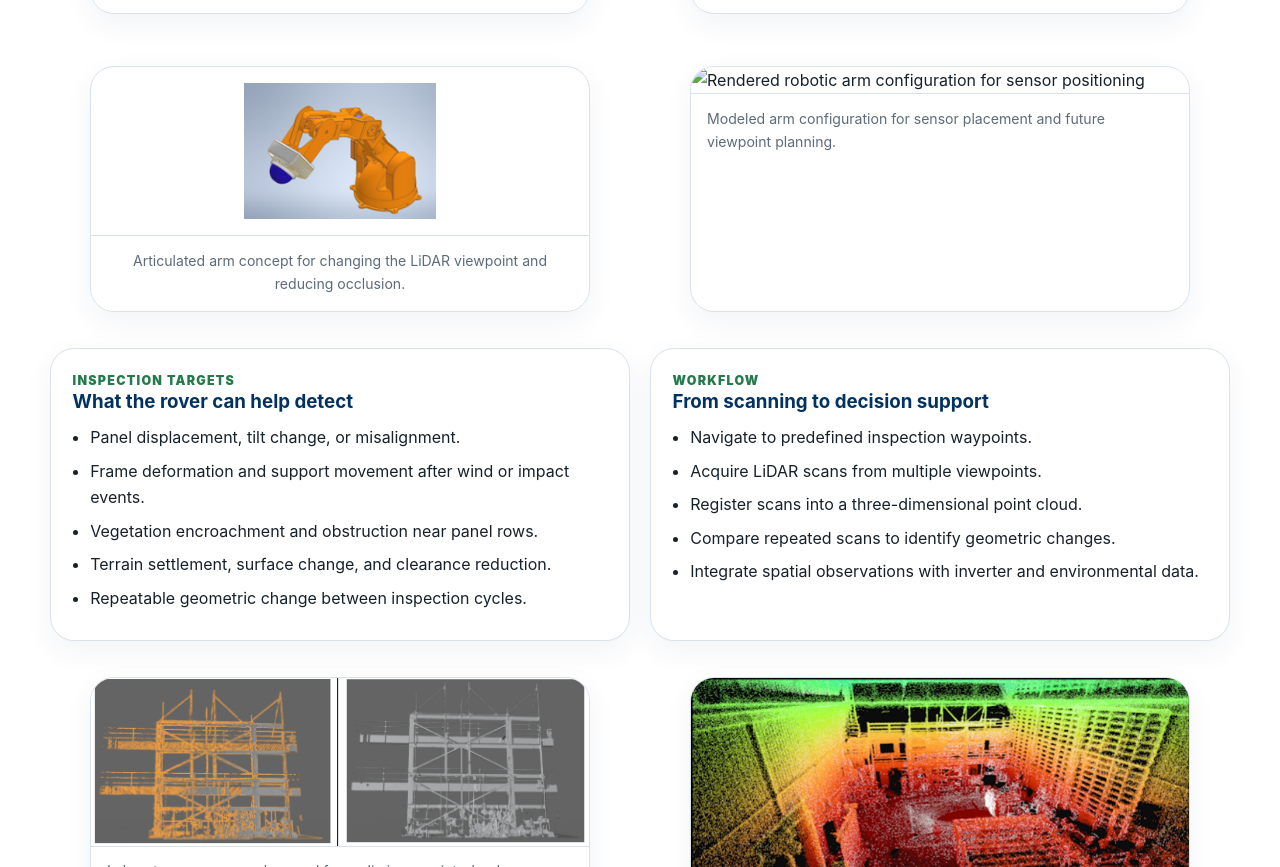
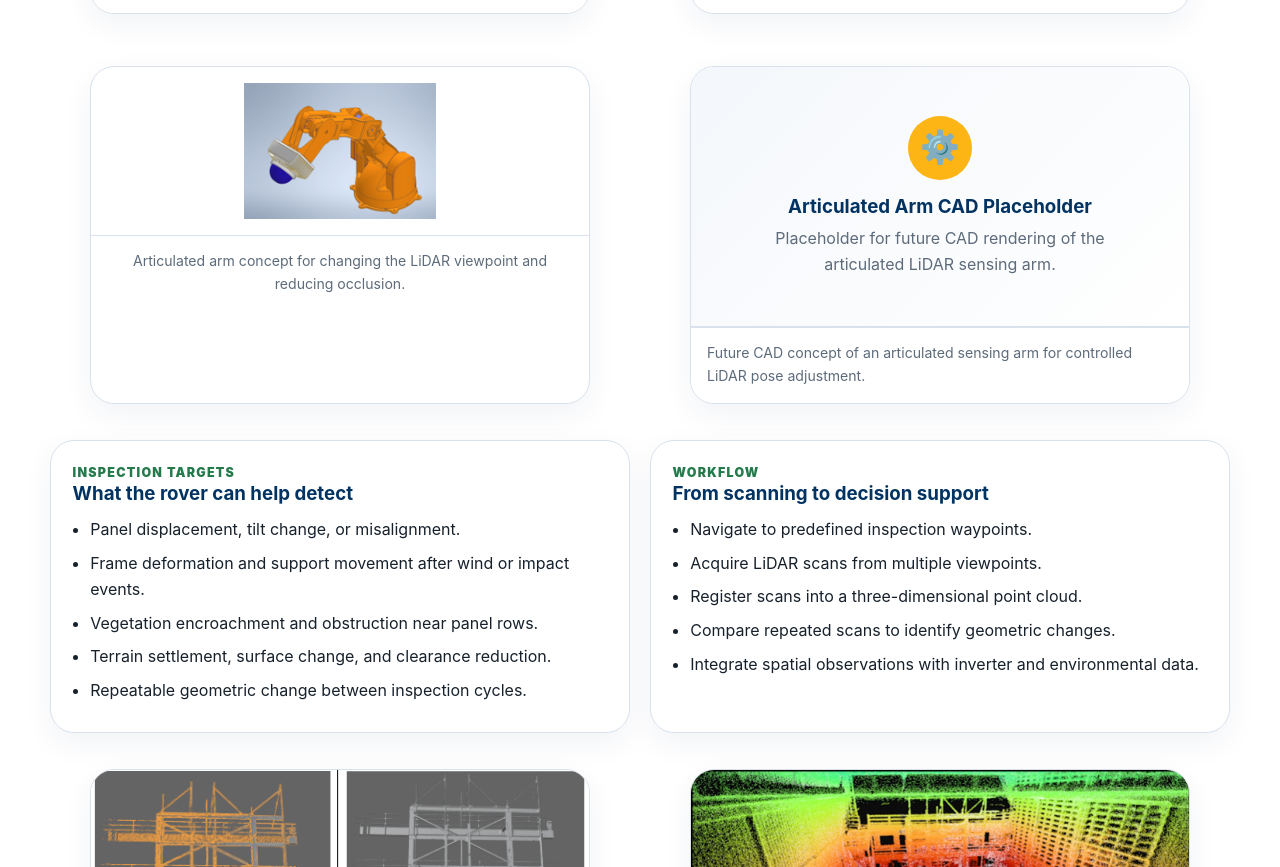
Before and after one commit to k-mosalam/solar-energy-testbed, a plain HTML site: page index.html in a window 1280 px wide. Shown: the part 5485-6352 px from the top of the page. Drawn offline with Linux system fonts and the light colour scheme.

Commit message:
Add image placeholder styles and new placeholder figure
Added styles for image placeholders and a new placeholder figure for the articulated arm CAD.

```diff
--- a/index.html
+++ b/index.html
@@ -466,6 +466,47 @@
       background: white;
     }
 
+    .placeholder-figure {
+  padding: 0;
+  overflow: hidden;
+}
+
+.image-placeholder {
+  min-height: 260px;
+  display: flex;
+  flex-direction: column;
+  align-items: center;
+  justify-content: center;
+  background:
+    linear-gradient(135deg, #f4f7fb, #ffffff);
+  border-bottom: 1px solid var(--line);
+  text-align: center;
+  padding: 2rem;
+}
+
+.placeholder-icon {
+  width: 64px;
+  height: 64px;
+  border-radius: 50%;
+  background: var(--cal-gold);
+  display: flex;
+  align-items: center;
+  justify-content: center;
+  font-size: 2rem;
+  margin-bottom: 1rem;
+}
+
+.image-placeholder h3 {
+  margin: 0 0 0.4rem;
+  color: var(--berkeley-blue);
+}
+
+.image-placeholder p {
+  max-width: 360px;
+  margin: 0;
+  color: var(--muted);
+}
+
     .status {
       border-left: 5px solid var(--cal-gold);
       padding-left: 1rem;
@@ -822,15 +863,18 @@
             </figcaption>
           </figure>
 
-          <figure class="card">
-            <img
-              src="assets/arm%20(1).png"
-              alt="Rendered robotic arm configuration for sensor positioning"
-            />
-            <figcaption class="image-caption">
-              Modeled arm configuration for sensor placement and future viewpoint planning.
-            </figcaption>
-          </figure>
+<figure class="card placeholder-figure">
+  <div class="image-placeholder">
+    <div class="placeholder-icon">⚙️</div>
+    <h3>Articulated Arm CAD Placeholder</h3>
+    <p>
+      Placeholder for future CAD rendering of the articulated LiDAR sensing arm.
+    </p>
+  </div>
+  <figcaption class="image-caption">
+    Future CAD concept of an articulated sensing arm for controlled LiDAR pose adjustment.
+  </figcaption>
+</figure>
         </div>
 
         <div class="grid two" style="margin-top: 1.25rem;">
```
